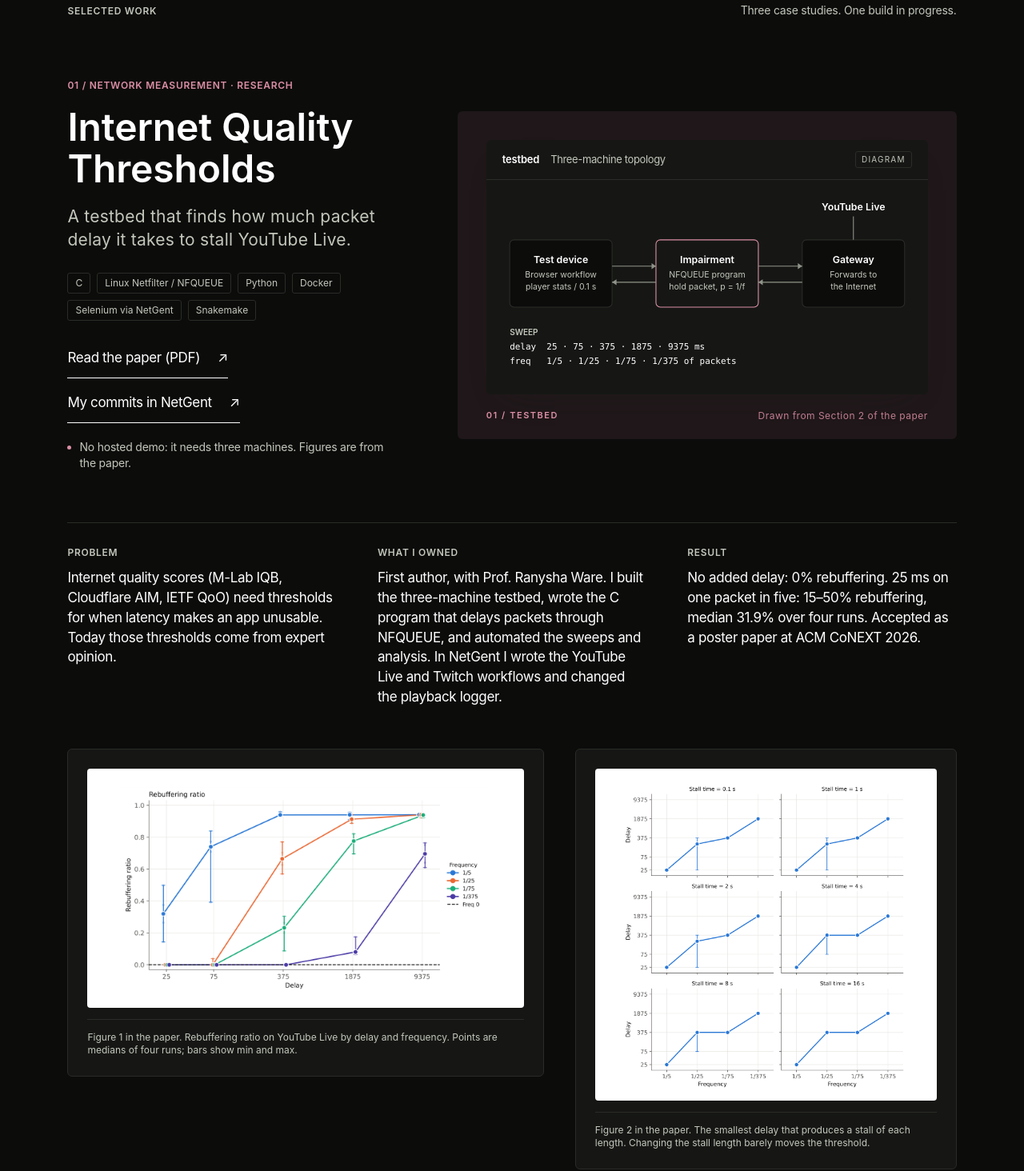
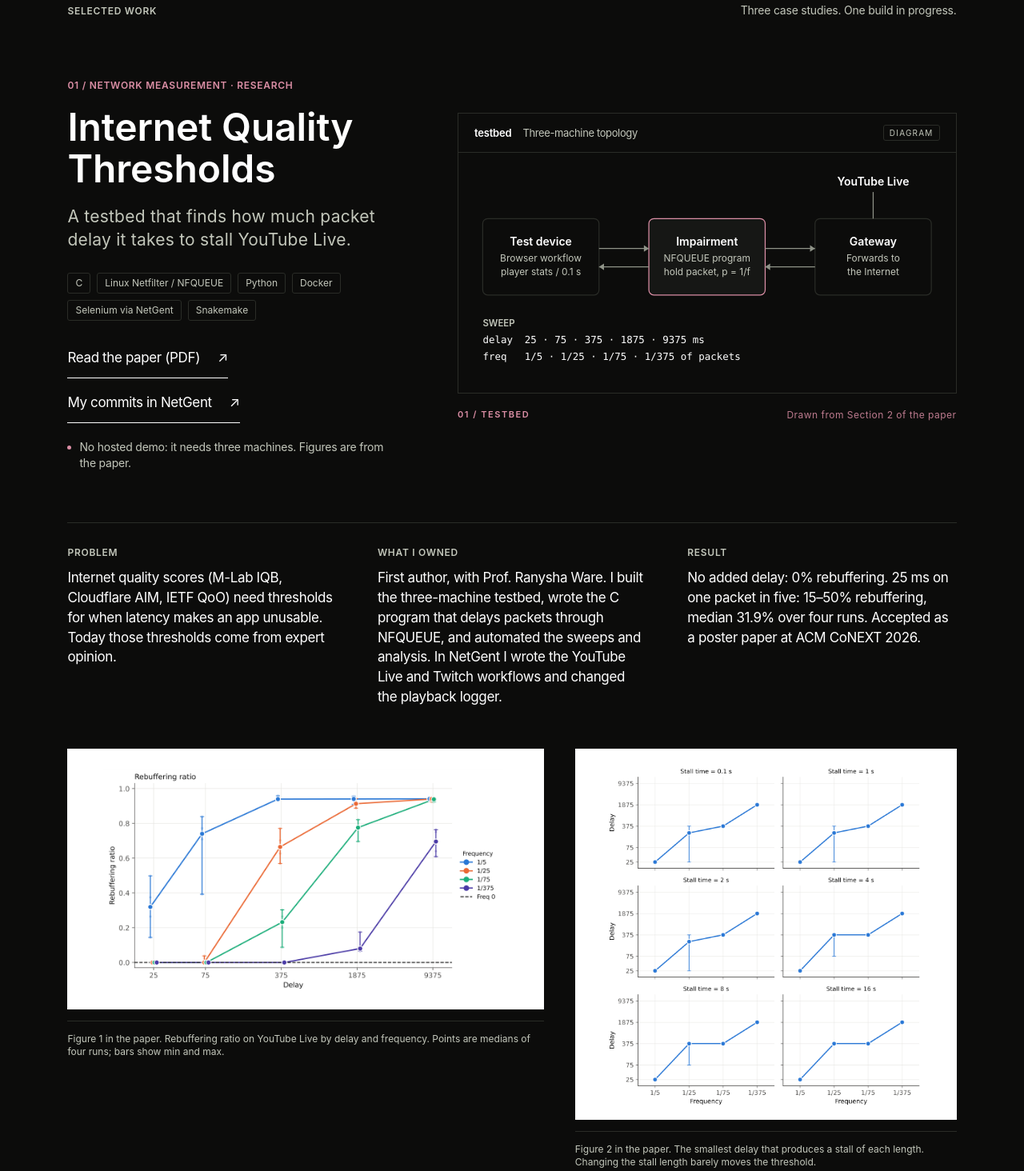
Before and after one commit to Mathewlewisagani/magani1.github.io, a plain HTML site: page index.html in a window 1280 px wide. Shown: the part 1149-2613 px from the top of the page at 80% size. Drawn offline with Linux system fonts and the light colour scheme.

Commit message:
Remove rounded corners and tinted backgrounds behind images
Co-Authored-By: Claude Opus 5.5 <noreply@anthropic.com>
Claude-Session: https://claude.ai/code/session_01CjkCMUrMicHjLPMwdRUuZx

```diff
--- a/styles.css
+++ b/styles.css
@@ -206,17 +206,17 @@ a:hover { color: var(--accent); }
 .status { display: flex; gap: 10px; align-items: baseline; font-size: 13px; color: var(--muted); margin-top: 20px; max-width: 46ch; line-height: 1.55; }
 .status-dot { flex: none; width: 5px; height: 5px; border-radius: 50%; background: var(--accent); transform: translateY(-2px); }
 
-.visual { border-radius: 6px; padding: clamp(16px, 2.8vw, 36px); padding-bottom: 0; }
-.visual--rose { background: var(--rose-bg); --tone: var(--accent); }
-.visual--sage { background: var(--sage-bg); --tone: var(--sage); }
-.visual--iris { background: var(--iris-bg); --tone: var(--iris); }
+.visual { padding: 0; }
+.visual--rose { --tone: var(--accent); }
+.visual--sage { --tone: var(--sage); }
+.visual--iris { --tone: var(--iris); }
 .visual figcaption {
   display: flex; justify-content: space-between; gap: 12px; flex-wrap: wrap;
   font-size: 11px; font-weight: 600; letter-spacing: .14em; text-transform: uppercase; color: var(--tone);
   padding: 18px 0 20px;
 }
 .visual figcaption span + span { font-weight: 400; letter-spacing: .04em; text-transform: none; font-size: 12px; opacity: .85; }
-.panel { background: var(--card); border-radius: 6px; box-shadow: 0 1px 0 rgba(38,41,35,.04), 0 18px 40px -24px rgba(38,41,35,.28); overflow: hidden; transition: transform .5s cubic-bezier(.2,.7,.2,1); }
+.panel { border: 1px solid var(--line); overflow: hidden; transition: transform .5s cubic-bezier(.2,.7,.2,1); }
 .visual:hover .panel { transform: translateY(-4px); }
 .panel-bar { display: flex; align-items: center; gap: 14px; padding: 14px 20px; border-bottom: 1px solid var(--line); font-size: 13px; }
 .panel-name { font-weight: 600; letter-spacing: -0.2px; }
@@ -245,8 +245,8 @@ a:hover { color: var(--accent); }
 .facts dd { font-size: 16px; line-height: 1.7; color: var(--ink); }
 
 .evidence { display: grid; grid-template-columns: minmax(0, 1.25fr) minmax(0, 1fr); gap: clamp(20px, 3vw, 40px); margin-top: clamp(36px, 4vw, 56px); align-items: start; }
-.evidence figure { background: var(--card); border: 1px solid var(--line); border-radius: 6px; padding: clamp(12px, 2vw, 24px); }
-.evidence img { width: 100%; height: auto; border-radius: 4px; }
+.evidence figure { padding: 0; }
+.evidence img { width: 100%; height: auto; }
 .evidence figcaption { font-size: 13px; line-height: 1.55; color: var(--muted); margin-top: 14px; padding-top: 14px; border-top: 1px solid var(--line); }
 
 .decision { display: grid; grid-template-columns: minmax(0, 0.32fr) minmax(0, 1fr); gap: clamp(20px, 4vw, 56px); margin-top: clamp(36px, 4vw, 56px); padding-top: 28px; border-top: 1px solid var(--line); }
```
